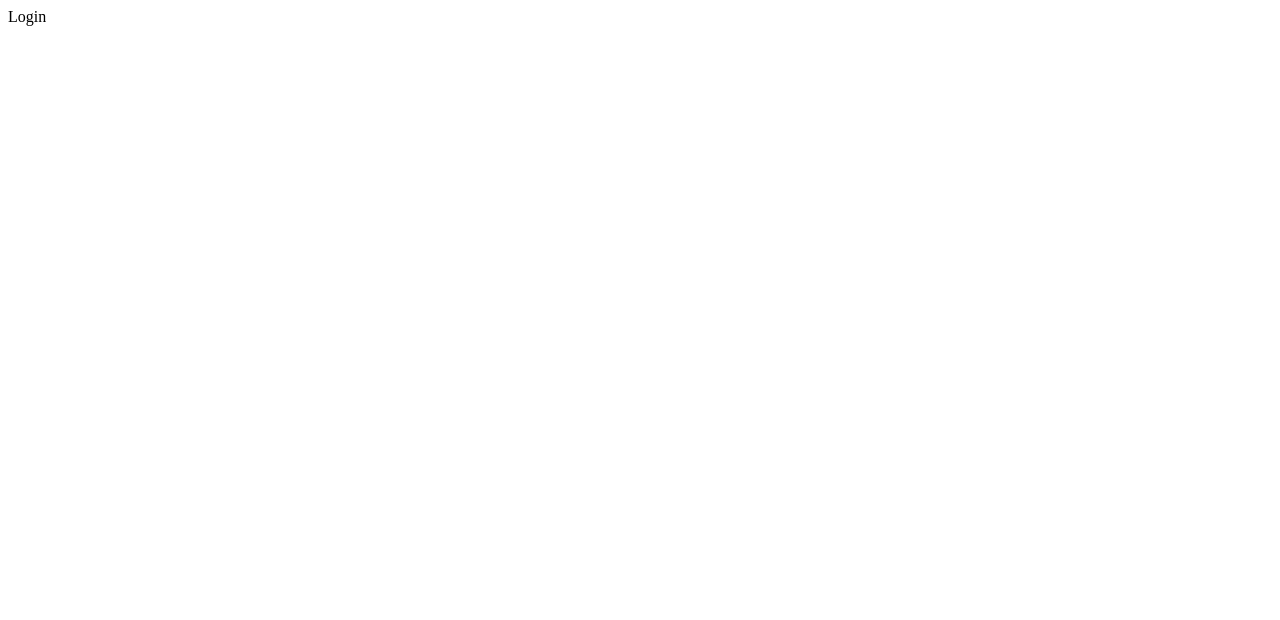
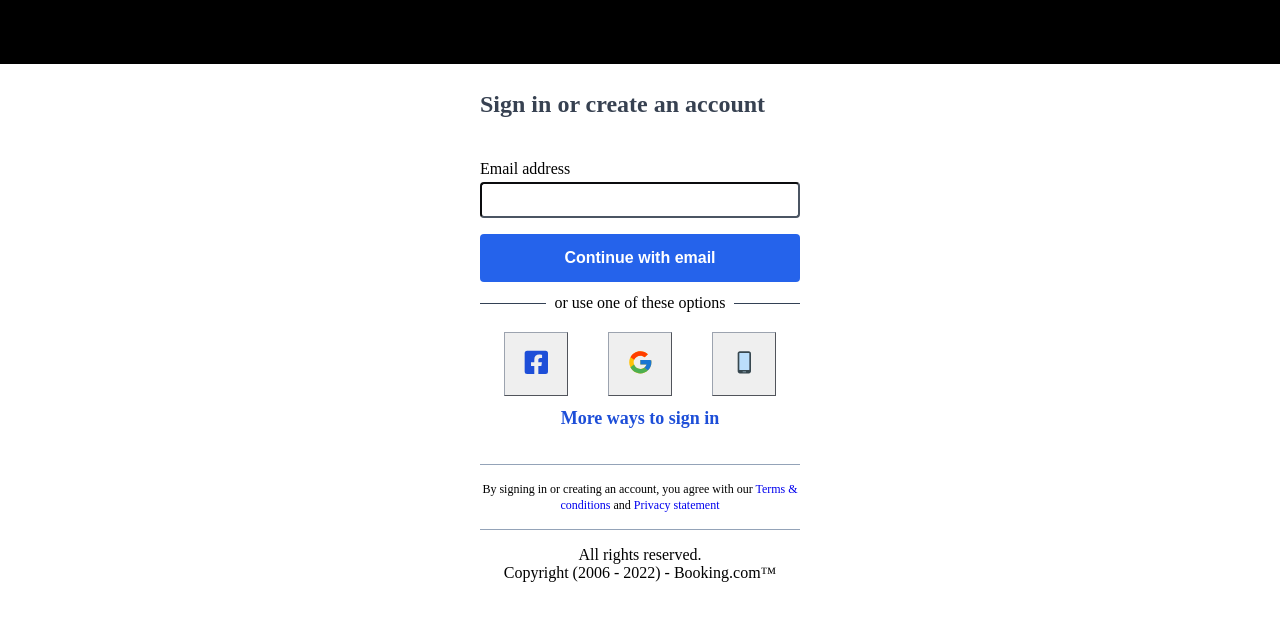
Before and after one commit to VietAnh188/schedule-an-appointment, a React (Create React App) app in the folder client/: page /login in a window 1280 px wide. Shown: the top 620 px of the page. Built offline with nearby package versions, Linux system fonts and the light colour scheme.

Commit message:
tao phan dang nhap email

```diff
--- a/client/src/App.tsx
+++ b/client/src/App.tsx
@@ -1,10 +1,11 @@
 import {publicRouters} from './routers'
-import {BrowserRouter, Route, Routes, Link} from 'react-router-dom'
+import {BrowserRouter, Route, Routes} from 'react-router-dom'
+import "./index.css";
 function App() {
   return (
     <BrowserRouter>
           <Routes>
-            {publicRouters.map((e) => <Route path={e.path} element={<e.component/>}></Route>)}
+            {publicRouters.map((e) => <Route key={e.path} path={e.path} element={<e.component/>}></Route>)}
           </Routes>
     </BrowserRouter>
   );
--- /dev/null
+++ b/client/src/components/GlobalStyles/index.tsx
@@ -0,0 +1,5 @@
+function GlobalStyles({children}:{children:JSX.Element}) {
+    return ( children );
+}
+
+export default GlobalStyles;
--- /dev/null
+++ b/client/src/components/SignIn/index.tsx
@@ -0,0 +1,16 @@
+import { IconType } from "react-icons";
+
+interface IProps {
+  Icon: IconType;
+  names: string;
+}
+
+function LoginInWith({ Icon, names }: IProps) {
+  return (
+    <button className="w-16 h-16 cursor-pointer p-3 border-gray-400 hover:border-blue-600 border-1">
+      <Icon className={`${names}`} style={{ fontSize: "200%" }} />
+    </button>
+  );
+}
+
+export default LoginInWith;
--- /dev/null
+++ b/client/src/index.css
@@ -0,0 +1,14 @@
+@tailwind components;
+@tailwind utilities;
+
+*{
+    padding: 0;
+    margin: 0;
+    box-sizing: border-box;
+}
+body{
+
+}
+:root {
+    --height-line : 1px
+}
--- a/client/src/index.tsx
+++ b/client/src/index.tsx
@@ -2,13 +2,16 @@ import React from 'react';
 import ReactDOM from 'react-dom/client';
 import App from './App';
 import reportWebVitals from './reportWebVitals';
+import GlobalStyles from './components/GlobalStyles'
 
 const root = ReactDOM.createRoot(
   document.getElementById('root') as HTMLElement
 );
 root.render(
   <React.StrictMode>
-    <App />
+    <GlobalStyles>
+      <App />
+    </GlobalStyles>
   </React.StrictMode>
 );
 
--- /dev/null
+++ b/client/src/pages/Authenticate/NewPassword/index.tsx
@@ -0,0 +1,5 @@
+function NewPassword() {
+    return ( <></> );
+}
+
+export default NewPassword;
--- /dev/null
+++ b/client/src/pages/Authenticate/index.tsx
@@ -0,0 +1,133 @@
+import LoginInWith from "../../components/SignIn";
+import { FaFacebookSquare, FaApple } from "react-icons/fa";
+import { FcGoogle, FcPhoneAndroid } from "react-icons/fc";
+import { useRef, useState } from "react";
+
+
+function Authenticate() {
+  const [mount,setMount] = useState(false)
+  const [invalid, setInvalid] = useState(false);
+
+  const emailRef = useRef<HTMLInputElement>(document.createElement('input'))
+  const continueWithEmailRef = useRef<HTMLDivElement>(document.createElement('div'))
+  function ValidateEmail(value:string) {
+    const emailRegex = /^\w+([\.-]?\w+)*@\w+([\.-]?\w+)*(\.\w{2,3})+$/
+    if (emailRegex.test(value)) {
+      return true;
+    }
+    return false;
+  }
+
+  function createPass(){
+      continueWithEmailRef.current.hidden =true
+  }
+  function submitEmail () {
+     ValidateEmail(emailRef.current.value)
+       ? setInvalid(false)
+       : setInvalid(true);
+  }
+  invalid === false && createPass();
+
+  return (
+    <div className="w-full">
+      <div className="h-16 bg-black w-full">asd</div>
+      <div className="w-full h-full grid place-items-center">
+        <div className=" mt-5 m-auto w-80  pt-1 pb-3 text-left">
+          <div ref={continueWithEmailRef}>
+            <div className="mb-10">
+              <h1 className="font-bold text-2xl text-gray-700">
+                Sign in or create an account
+              </h1>
+            </div>
+            <div className="mb-4">
+              <label className="flex mb-1" htmlFor="#">
+                Email address
+              </label>
+              <input
+                className={`w-full flex text-gray-800 text-sm font-normal leading-5 h-9 px-2 py-1 outline-none rounded border-2 border-gray-600
+               ${invalid ? "border-red-700 border" : "border"}
+              `}
+                type="text"
+                ref={emailRef}
+              />
+              {invalid ? (
+                <p className="text-red-500 mt-2">
+                  Please check if the email address you've entered is correct.
+                </p>
+              ) : (
+                <p className="mt-2"></p>
+              )}
+            </div>
+            <div className="w-full mt-4">
+              <button
+                className="cursor-pointer w-full text-center text-base leading-6 h-12 bg-blue-600 border-none rounded font-semibold text-white"
+                onClick={submitEmail}
+              >
+                Continue with email
+              </button>
+            </div>
+            <div className="flex mt-3 items-center">
+              <div className="h-line bg-slate-700 w-full"></div>
+              <span className="whitespace-nowrap mr-2 ml-2">
+                or use one of these options
+              </span>
+              <div className="h-line bg-slate-700 w-full"></div>
+            </div>
+            <div className="mt-5 mb-8">
+              <div className="flex justify-center ">
+                <div>
+                  <LoginInWith
+                    Icon={FaFacebookSquare}
+                    names="text-blue-700 text-lg"
+                  />
+                </div>
+                <div className="ml-10 mr-10">
+                  <LoginInWith Icon={FcGoogle} names="text-lg" />
+                </div>
+                <div>
+                  <LoginInWith Icon={FcPhoneAndroid} names="text-lg" />
+                </div>
+              </div>
+              <div className="cursor-pointer text-lg text-center text-blue-700 font-bold  mt-2">
+                <p
+                  onClick={() => {
+                    setMount((prev) => !prev);
+                  }}
+                  style={{ display: mount ? "none" : "block" }}
+                >
+                  More ways to sign in
+                </p>
+                {mount && (
+                  <div className="mt-8">
+                    <LoginInWith Icon={FaApple} names="text-lg" />
+                  </div>
+                )}
+              </div>
+            </div>
+          </div>
+          <div className="mb-4">
+            <div className="h-line  bg-slate-400 w-full"></div>
+            <div className="text-center text-xs font-thin mt-4 mb-4">
+              By signing in or creating an account, you agree with our
+              <a href="fb.com" className="no-underline font-thin">
+                {" "}
+                Terms & conditions
+              </a>{" "}
+              and
+              <a href="fb.com" className="no-underline font-thin">
+                {" "}
+                Privacy statement
+              </a>
+            </div>
+            <div className="h-line  bg-slate-400 w-full"></div>
+          </div>
+          <div className="text-center mb-5">
+            All rights reserved.<br></br>Copyright (2006 - 2022) - Booking.com™
+          </div>
+        </div>
+      </div>
+    </div>
+  );
+}
+
+export default Authenticate;
--- a/client/src/pages/Login/index.tsx
+++ /dev/null
@@ -1,5 +0,0 @@
-function Login() {
-    return ( <>Login</> );
-}
-
-export default Login;
--- a/client/src/pages/Register/index.tsx
+++ /dev/null
@@ -1,5 +0,0 @@
-function Register() {
-    return ( <>Register</> );
-}
-
-export default Register;
--- a/client/src/routers/index.ts
+++ b/client/src/routers/index.ts
@@ -3,8 +3,7 @@
 import Home from "../pages/Home";
 import Help from "../pages/Help";
 import Property from "../pages/Property";
-import Register from "../pages/Register";
-import Login from "../pages/Login";
+import Authenticate from "../pages/Authenticate";
 import SearchResult from "../pages/SearchResult";
 import PropertySearch from "../pages/PropertySearch";
 
@@ -12,8 +11,7 @@ export const publicRouters = [
     {path: '/', component: Home},
     {path: '/help', component: Help},
     {path: '/property', component: Property},
-    {path: '/register', component: Register},
-    {path: '/login', component: Login},
+    {path: '/login', component: Authenticate},
     {path: '/search_result', component: SearchResult},
     {path: '/property_search', component: PropertySearch}
 ]
--- a/client/tailwind.config.js
+++ b/client/tailwind.config.js
@@ -1,8 +1,16 @@
 /** @type {import('tailwindcss').Config} */
 module.exports = {
-  content: [],
+  content: ["./src/**/*.{js,jsx,ts,tsx}"],
   theme: {
-    extend: {},
+    extend: {
+      height: {
+        line: "1px",
+      },
+
+    },
+    borderWidth:{
+      "1": "1px"
+    }
   },
   plugins: [],
-}
+};
```
Also changed, not shown: client/src/components/GlobalStyles/global.module.scss (added), 1 other file (tests, documents, lock files or other folders).
